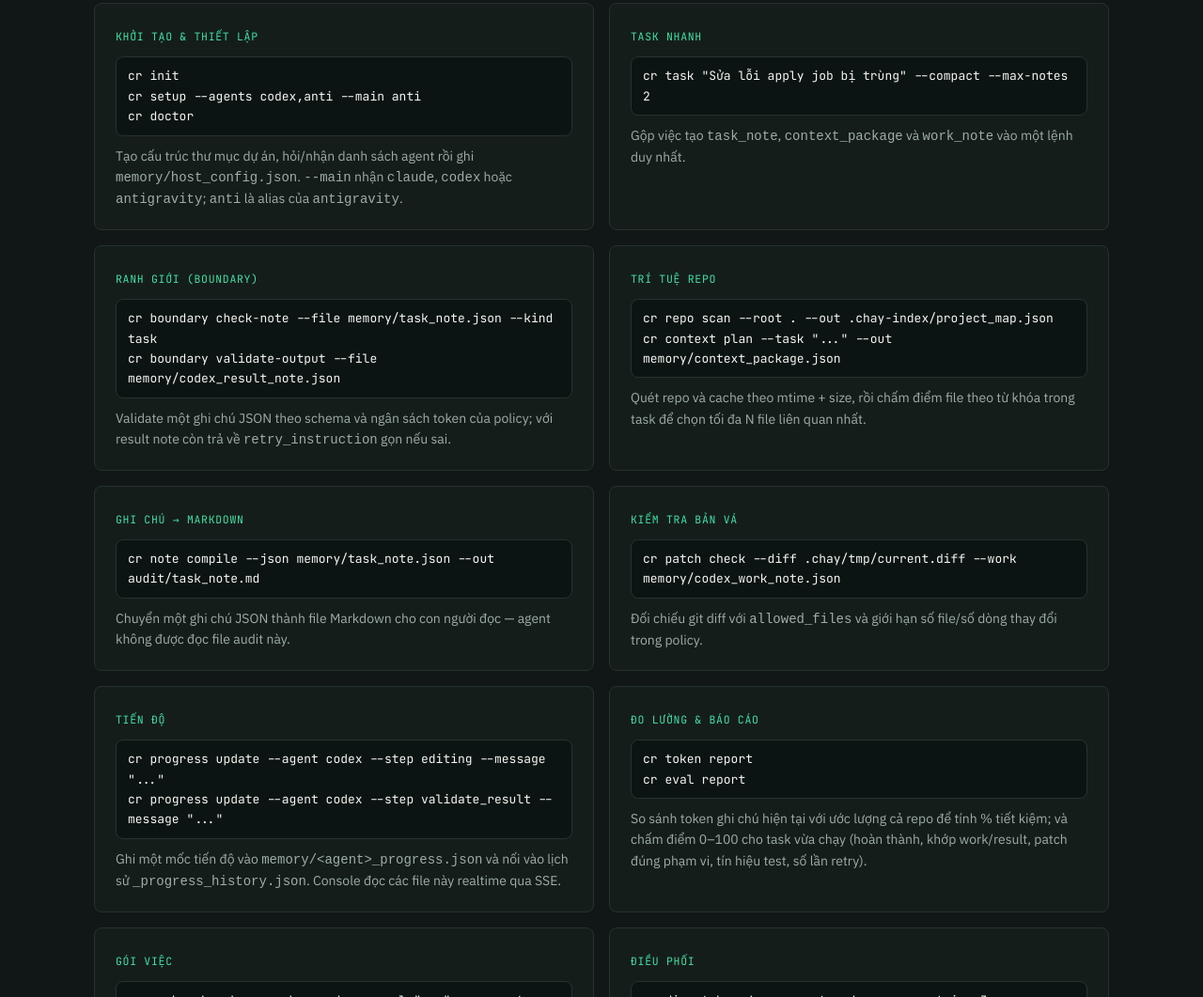
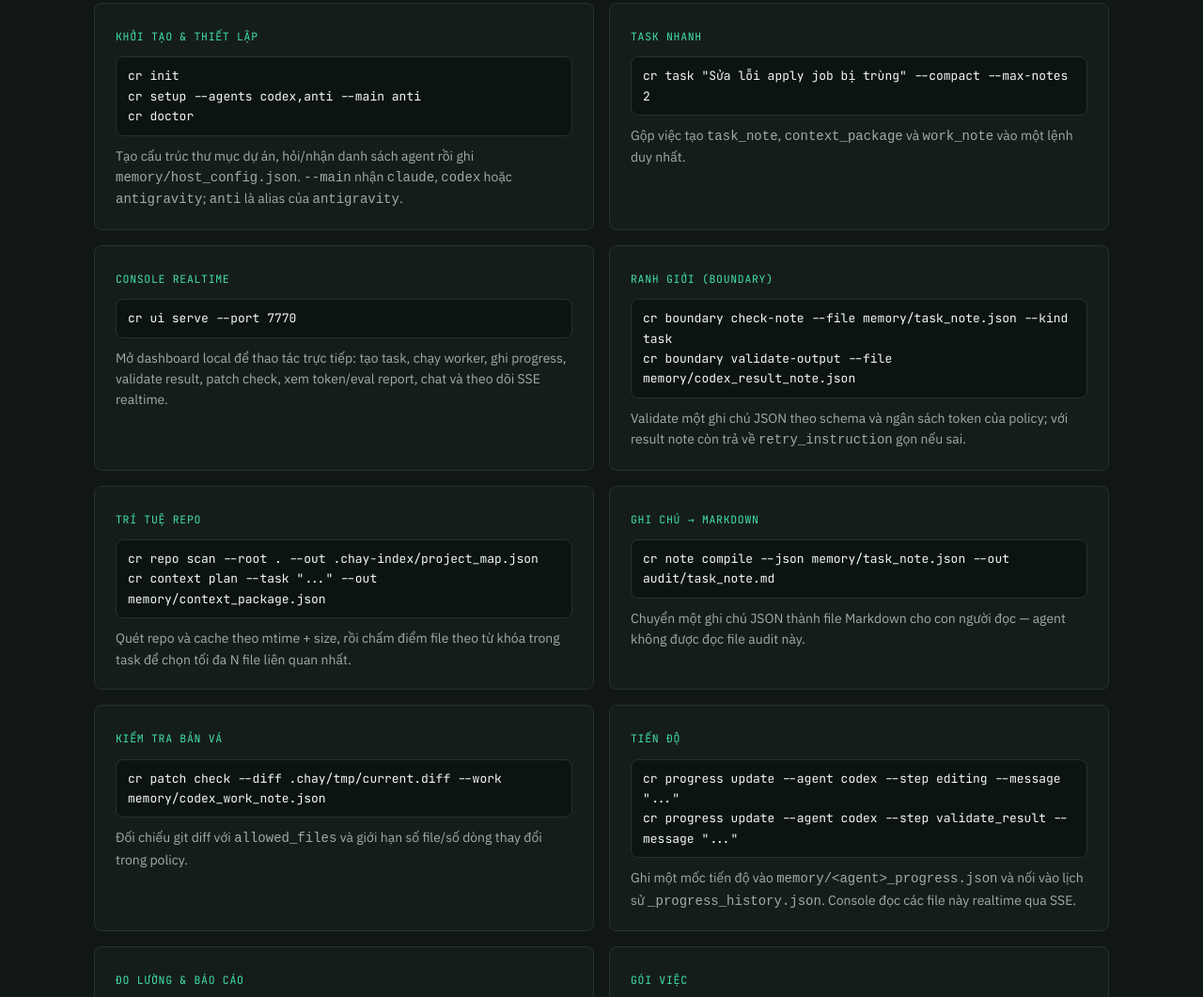
Before and after one commit to dinhpham1506/Chay-runtime, a website: page site/index.html in a window 1280 px wide. Shown: the part 4226-5287 px from the top of the page at 94% size. Drawn offline with Linux system fonts and the light colour scheme.

Commit message:
Add console command to landing docs

```diff
--- a/site/index.html
+++ b/site/index.html
@@ -490,6 +490,11 @@ cr doctor</code>
         <p>Gộp việc tạo <code>task_note</code>, <code>context_package</code> và <code>work_note</code> vào một lệnh duy nhất.</p>
       </div>
       <div class="doc-card reveal">
+        <span class="doc-tag">Console realtime</span>
+        <code class="doc-cmd">cr ui serve --port 7770</code>
+        <p>Mở dashboard local để thao tác trực tiếp: tạo task, chạy worker, ghi progress, validate result, patch check, xem token/eval report, chat và theo dõi SSE realtime.</p>
+      </div>
+      <div class="doc-card reveal">
         <span class="doc-tag">Ranh giới (Boundary)</span>
         <code class="doc-cmd">cr boundary check-note --file memory/task_note.json --kind task
 cr boundary validate-output --file memory/codex_result_note.json</code>
```
